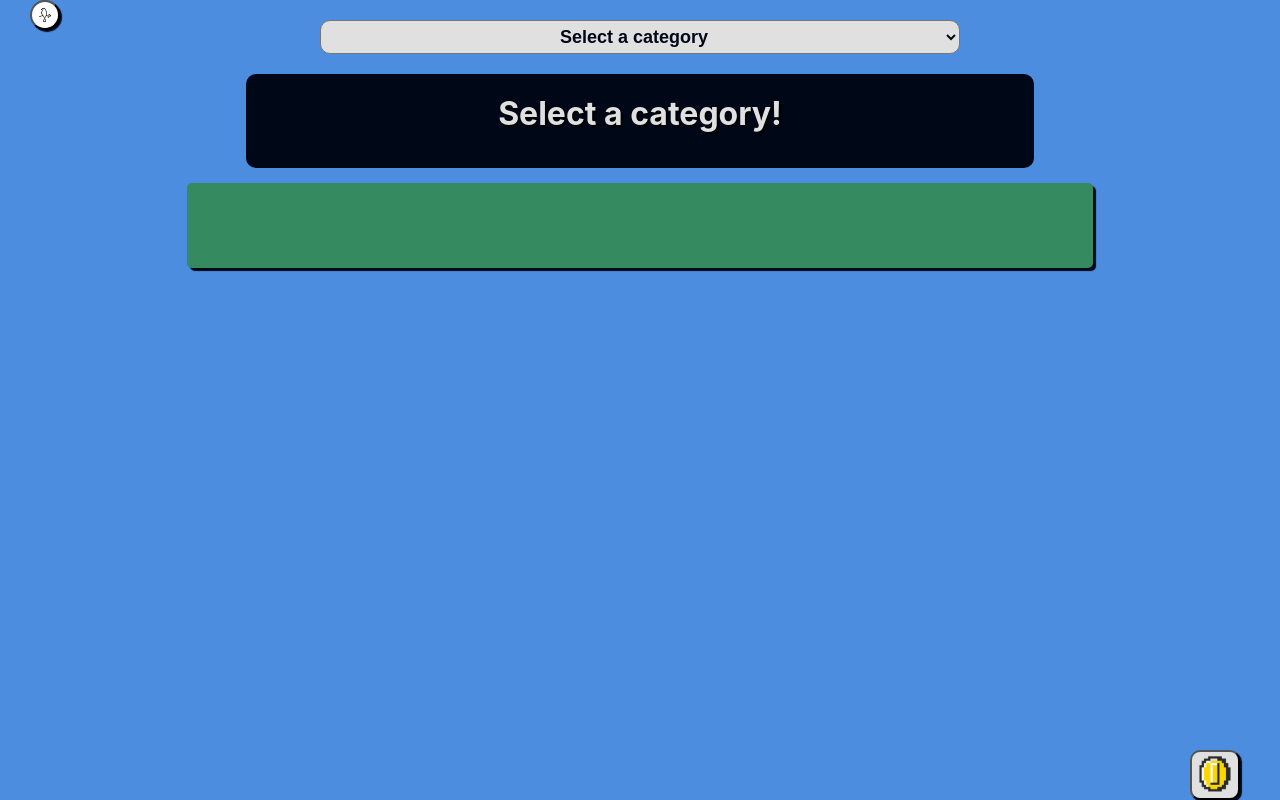
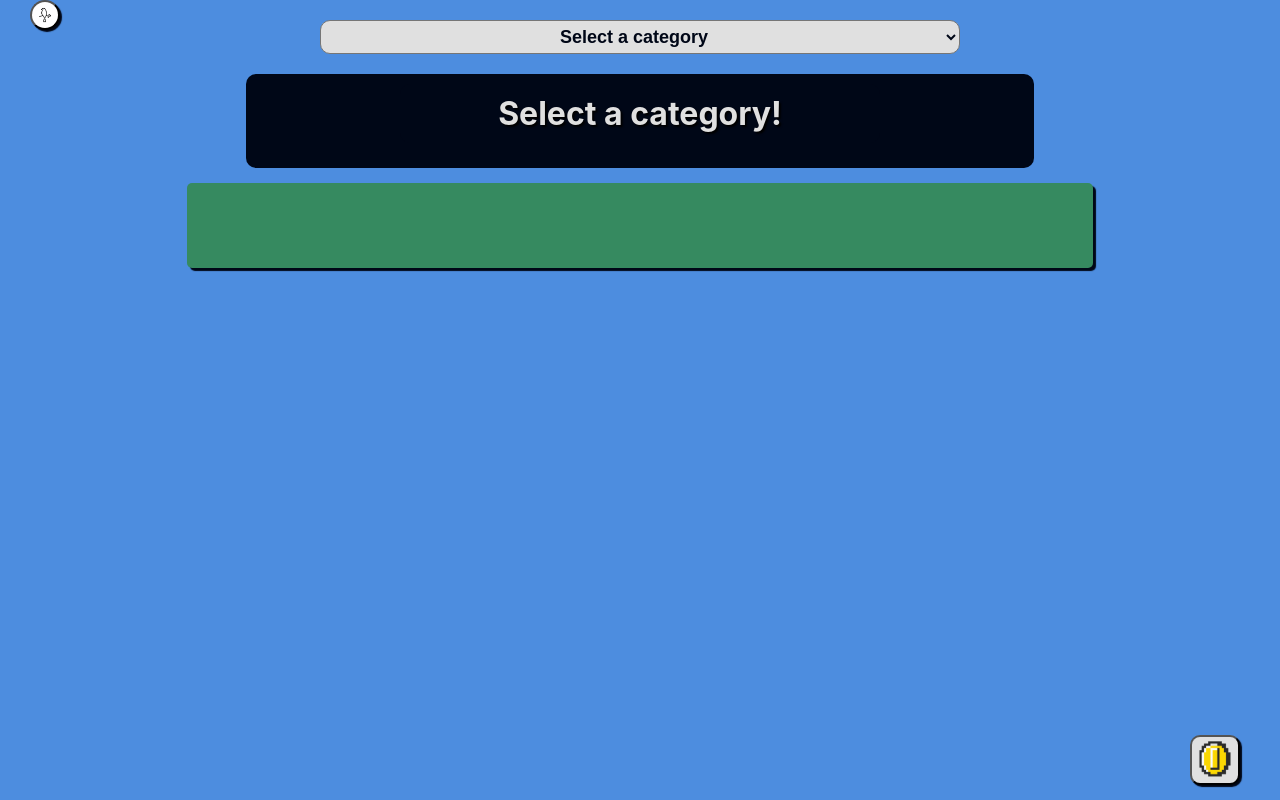
Before and after one commit to SchoolOfCode/bc14_w7_project-frontend-h-o-n-k, a React (Create React App) app in the folder honkapp/: page / in a window 1280 px wide. Built offline with nearby package versions, Linux system fonts and the light colour scheme.

Commit message:
CSS fix#2

```diff
--- a/honkapp/src/components/App/App.css
+++ b/honkapp/src/components/App/App.css
@@ -123,7 +123,7 @@ option {
   width: 50px;
   height: 50px;
   position: absolute;
-  bottom: 0;
+  bottom: 15px;
   right: 10px;
 
 }
```
